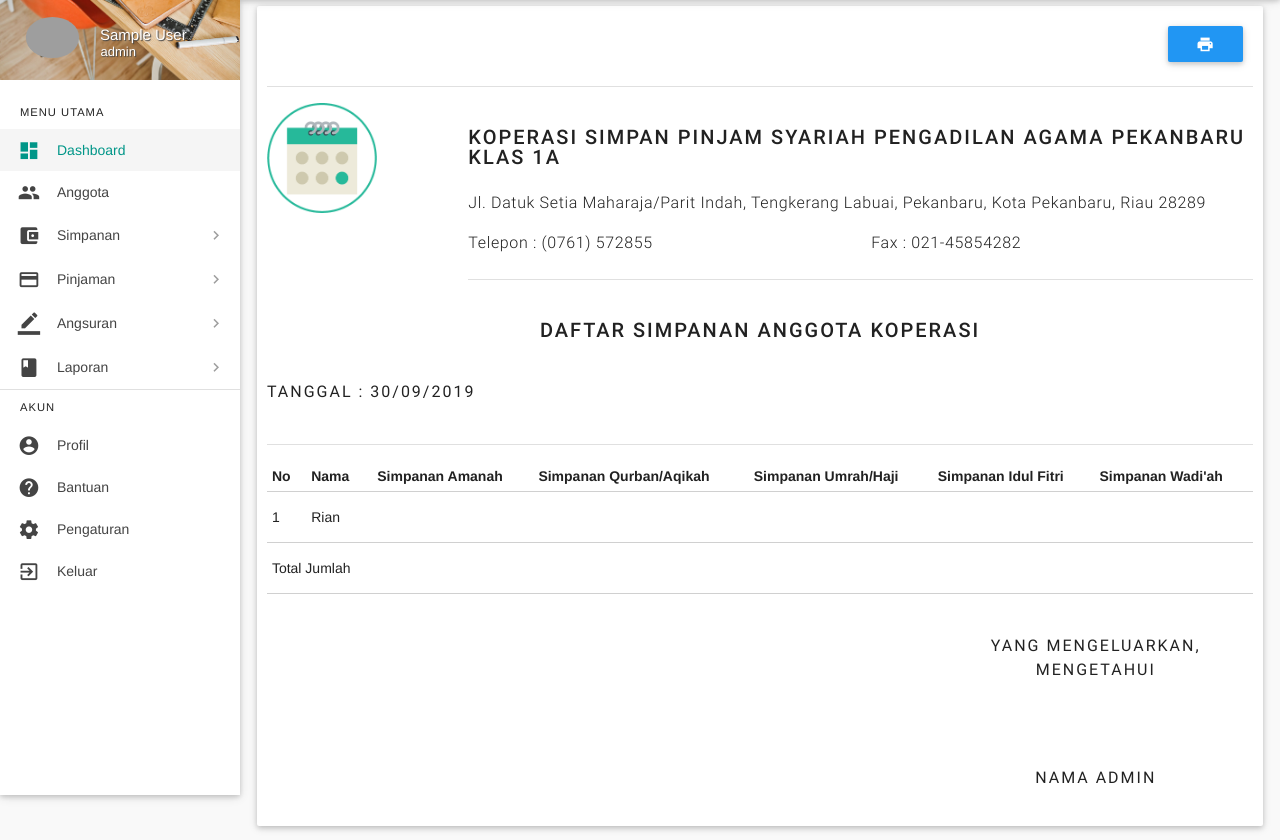
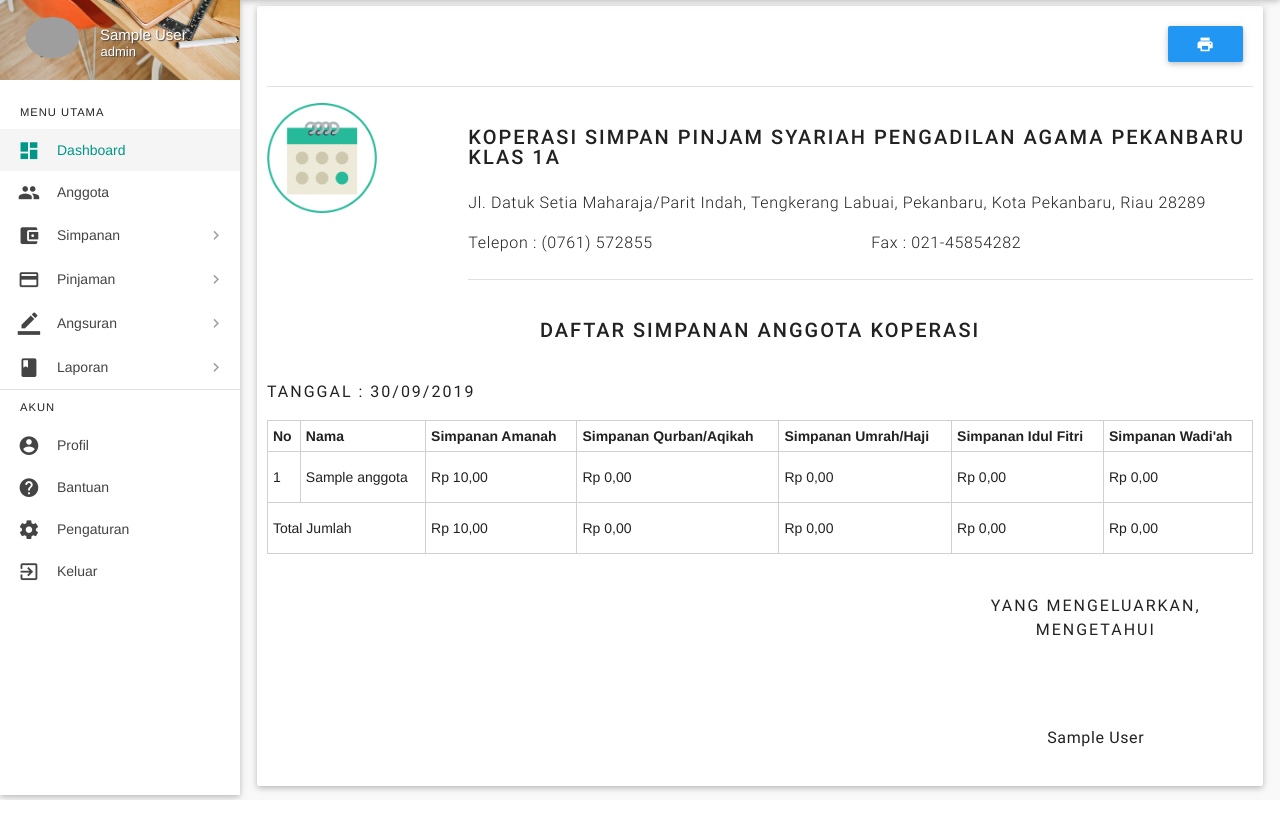
Before and after one commit to jbenastey/simkopsis, a CodeIgniter app: page /simkopsis/index.php/laporancontroller/simpananAnggota in a window 1280 px wide. Shown: the part 65-905 px from the top of the page. After the commit the page ends 865 px from the top, so only its background shows below. Run offline with CodeIgniter, Linux system fonts and the light colour scheme; the visitor is signed in with stand-in values (Sample User, id 1); tables that the repository leaves empty hold one stand-in row (values such as "Sample post"); grey boxes are pictures that could not be loaded.

Commit message:
fix bug di tampilan pinjaman dan fix laporan daftar simpanan

```diff
--- a/application/controllers/LaporanController.php
+++ b/application/controllers/LaporanController.php
@@ -24,7 +24,11 @@ class LaporanController extends GLOBAL_Controller
     public function simpananAnggota()
     {
         $data['title'] = 'Rekap Laporan Anggota Koperasi ';
+        $data['model'] = parent::model('AnggotaModel');
         $data['anggota'] = parent::model('AnggotaModel')->lihat_semua();
+//        $cek = parent::model('AnggotaModel')->get_total_simpanan_by_jenis(2,'amanah');
+
+//        parent::type_dump($cek['SUM(simpanan_total)']);
 
         parent::template('laporan/simpanan',$data);
     }
--- a/application/models/AnggotaModel.php
+++ b/application/models/AnggotaModel.php
@@ -34,4 +34,13 @@ class AnggotaModel extends GLOBAL_Model{
 	public function hapus($query){
 		return parent::delete_row_with_status('simkopsis_anggota',$query);
 	}
+
+	/*
+	 * special query
+	 * */
+	public function get_total_simpanan_by_jenis($idAnggota,$jenis)
+    {
+        $query = "SELECT SUM(simpanan_total) FROM simkopsis_simpanan WHERE simpanan_anggota_id = $idAnggota AND simpanan_jenis = '$jenis'";
+        return parent::db()->query($query)->row_array();
+    }
 }
--- a/application/views/anggota/index.php
+++ b/application/views/anggota/index.php
@@ -46,7 +46,7 @@
                         <td class="grey-text text-darken-1"><?= $value['anggota_email'] ?></td>
                         <td class="grey-text text-darken-1"><?= $value['anggota_nomor_hp'] ?></td>
                         <td class="grey-text text-darken-1"><?= $value['anggota_pekerjaan'] ?></td>
-                        <td class="grey-text text-darken-1"><?= $value['anggota_pendapatan'] ?></td>
+                        <td class="grey-text text-darken-1"> Rp <?= number_format($value['anggota_pendapatan'],2,",",".")?></td>
                         <?php
                         if ($this->session->userdata('level') == 'pengurus'):
                             ?>
--- a/application/views/angsuran/ijarah.php
+++ b/application/views/angsuran/ijarah.php
@@ -45,7 +45,7 @@
                         <td class="grey-text text-darken-1">
 							<?=$value['angsuran_date_created']?>
                         </td>
-                        <td class="grey-text text-darken-1"><?=$value['angsuran_jumlah']?></td>
+                        <td class="grey-text text-darken-1"> Rp <?= number_format($value['angsuran_jumlah'],2,",",".")?></td>
                         <td>
                             <div class="row">
                                 <a href="#" class="btn-flat waves-effect waves-orange col l6 center" title="ubah data">
--- a/application/views/angsuran/mudharabah.php
+++ b/application/views/angsuran/mudharabah.php
@@ -45,7 +45,7 @@
                         <td class="grey-text text-darken-1">
 							<?=$value['angsuran_date_created']?>
                         </td>
-                        <td class="grey-text text-darken-1"><?=$value['angsuran_jumlah']?></td>
+                        <td class="grey-text text-darken-1"> Rp <?= number_format($value['angsuran_jumlah'],2,",",".")?></td>
                         <td>
                             <div class="row">
                                 <a href="#" class="btn-flat waves-effect waves-orange col l6 center" title="ubah data">
--- a/application/views/angsuran/murabahah.php
+++ b/application/views/angsuran/murabahah.php
@@ -45,7 +45,7 @@
                         <td class="grey-text text-darken-1">
 							<?=$value['angsuran_date_created']?>
                         </td>
-                        <td class="grey-text text-darken-1"><?=$value['angsuran_jumlah']?></td>
+                        <td class="grey-text text-darken-1"> Rp <?= number_format($value['angsuran_jumlah'],2,",",".")?></td>
                         <td>
                             <div class="row">
                                 <a href="#" class="btn-flat waves-effect waves-orange col l6 center" title="ubah data">
--- a/application/views/angsuran/musyarakah.php
+++ b/application/views/angsuran/musyarakah.php
@@ -45,7 +45,7 @@
                         <td class="grey-text text-darken-1">
                             <?=$value['angsuran_date_created']?>
                         </td>
-                        <td class="grey-text text-darken-1"><?=$value['angsuran_jumlah']?></td>
+                        <td class="grey-text text-darken-1"> Rp <?= number_format($value['angsuran_jumlah'],2,",",".")?></td>
                         <td>
                             <div class="row">
                                 <a href="#" class="btn-flat waves-effect waves-orange col l6 center" title="ubah data">
--- a/application/views/laporan/simpanan.php
+++ b/application/views/laporan/simpanan.php
@@ -42,40 +42,63 @@
                                     <h6 class="cardbox-text">Tanggal : <?= date('d/m/Y',time());?></h6>
                                 </div>
                             </div>
-                            <h5 class="divider"></h5>
                         </div>
                         <br>
                         <div class="col m12 l12" style="display: block; width: 100%">
                             <table class="bordered">
                                 <thead>
                                 <tr>
-                                    <th>No</th>
-                                    <th>Nama </th>
-                                    <th>Simpanan Amanah</th>
-                                    <th>Simpanan Qurban/Aqikah</th>
-                                    <th>Simpanan Umrah/Haji</th>
-                                    <th>Simpanan Idul Fitri</th>
-                                    <th>Simpanan Wadi'ah</th>
+                                    <th class="laporan">No</th>
+                                    <th class="laporan">Nama </th>
+                                    <th class="laporan">Simpanan Amanah</th>
+                                    <th class="laporan">Simpanan Qurban/Aqikah</th>
+                                    <th class="laporan">Simpanan Umrah/Haji</th>
+                                    <th class="laporan">Simpanan Idul Fitri</th>
+                                    <th class="laporan">Simpanan Wadi'ah</th>
                                 </tr>
                                 </thead>
                                 <tbody>
+                                <?php
+                                $no = 1;
+                                $totalAmanah = 0;
+                                $totalKurban = 0;
+                                $totalUmrah  = 0;
+                                $totalIdulFitri = 0;
+                                $totalWadiah = 0;
+                                foreach ($anggota as $key=>$value):
+                                    $amanah = $model->get_total_simpanan_by_jenis($value['anggota_id'],'amanah');
+                                    $kurban = $model->get_total_simpanan_by_jenis($value['anggota_id'],'kurban');
+                                    $umroh = $model->get_total_simpanan_by_jenis($value['anggota_id'],'umroh');
+                                    $idulFitri = $model->get_total_simpanan_by_jenis($value['anggota_id'],'idul_fitri');
+                                    $wadiah = $model->get_total_simpanan_by_jenis($value['anggota_id'],'wadiah');
+
+                                ?>
                                 <tr>
-                                    <td>1</td>
-                                    <td>Rian</td>
-                                    <td></td>
-                                    <td></td>
-                                    <td></td>
-                                    <td></td>
-                                    <td></td>
+                                    <td class="laporan"><?= $no;?></td>
+                                    <td class="laporan"><?= $value['anggota_nama']?></td>
+                                    <td class="laporan">Rp <?= number_format($amanah['SUM(simpanan_total)'],2,",",".")?></td>
+                                    <td class="laporan">Rp <?= number_format($kurban['SUM(simpanan_total)'],2,",",".")?></td>
+                                    <td class="laporan">Rp <?= number_format($umroh['SUM(simpanan_total)'],2,",",".")?></td>
+                                    <td class="laporan">Rp <?= number_format($idulFitri['SUM(simpanan_total)'],2,",",".")?></td>
+                                    <td class="laporan">Rp <?= number_format($wadiah['SUM(simpanan_total)'],2,",",".")?></td>
                                 </tr>
+                                <?php
+                                    $totalAmanah+= (int)$amanah['SUM(simpanan_total)'];
+                                    $totalKurban+= (int)$kurban['SUM(simpanan_total)'];
+                                    $totalUmrah+= (int)$umroh['SUM(simpanan_total)'];
+                                    $totalIdulFitri+= (int)$idulFitri['SUM(simpanan_total)'];
+                                    $totalWadiah+= (int)$wadiah['SUM(simpanan_total)'];
+                                    $no++;
+                                endforeach;
+                                ?>
 
                                 <tr>
-                                    <td colspan="2">Total Jumlah</td>
-                                    <td></td>
-                                    <td></td>
-                                    <td></td>
-                                    <td></td>
-                                    <td></td>
+                                    <td colspan="2" class="laporan">Total Jumlah</td>
+                                    <td class="laporan">Rp <?= number_format($totalAmanah,2,",",".")?></td>
+                                    <td class="laporan">Rp <?= number_format($totalKurban,2,",",".")?></td>
+                                    <td class="laporan">Rp <?= number_format($totalUmrah,2,",",".")?></td>
+                                    <td class="laporan">Rp <?= number_format($totalIdulFitri,2,",",".")?></td>
+                                    <td class="laporan">Rp <?= number_format($totalWadiah,2,",",".")?></td>
                                 </tr>
                                 </tbody>
                             </table>
@@ -90,7 +113,7 @@
                                     <br>
                                     <br>
                                     <br>
-                                    <h6 class="cardbox-text center">Nama Admin</h6>
+                                    <h6 class=" center"><?= ucfirst($this->session->userdata('name'))?></h6>
                                 </div>
                             </div>
                         </div>
--- a/application/views/templates/footer.php
+++ b/application/views/templates/footer.php
@@ -104,6 +104,7 @@
             <script type="text/javascript" src="<?= base_url('assets/js/plugins/dtables/dataTables.material.min.js')?>"></script>
             <!-- dataTables js plugins-->
             <script type="text/javascript" src="<?= base_url('assets/js/plugins/printThis.js')?>"></script>
+            <script type="text/javascript" src="<?= base_url('assets/js/app/cetak.js')?>"></script>
             <!-- chartist -->
             <script type="text/javascript" src="<?= base_url('assets/js/plugins/chartist-js/chartist.min.js')?>"></script>
 
--- a/assets/css/style.css
+++ b/assets/css/style.css
@@ -13,6 +13,9 @@
 /*----------------------------------------
   General Layout Style
 ------------------------------------------*/
+td.laporan,th.laporan{
+  border: 1px #d0d0d0 solid !important;
+}
 body {
   background-color: #f9f9f9;
 }
--- /dev/null
+++ b/assets/js/app/cetak.js
@@ -0,0 +1,16 @@
+    $(document).ready(function () {
+        let baseURL = window.location.origin+'/simkopsis';
+        // var baseURL = window.location.origin;// deploy
+        let material = baseURL+'/assets/css/materialize.css';
+        let materialMin = baseURL+'/assets/css/plugins/materialize.min.css';
+        let style = baseURL+'/assets/css/style.css';
+
+        $(document).on('click','#btn-cetak-surat-keluar',function () {
+           $('#surat-keluar-barang').printThis({
+               importCSS:true,
+               importStyle:true,
+               loadCSS: [material,style]
+           });
+        });
+
+    });
```
Also changed, not shown: application/views/pinjaman/ijarah.php (+6 -4 lines), application/views/pinjaman/mudharabah.php (+5 -2 lines), application/views/pinjaman/murabahah.php (+5 -3 lines), application/views/pinjaman/musyarakah.php (+6 -4 lines).
